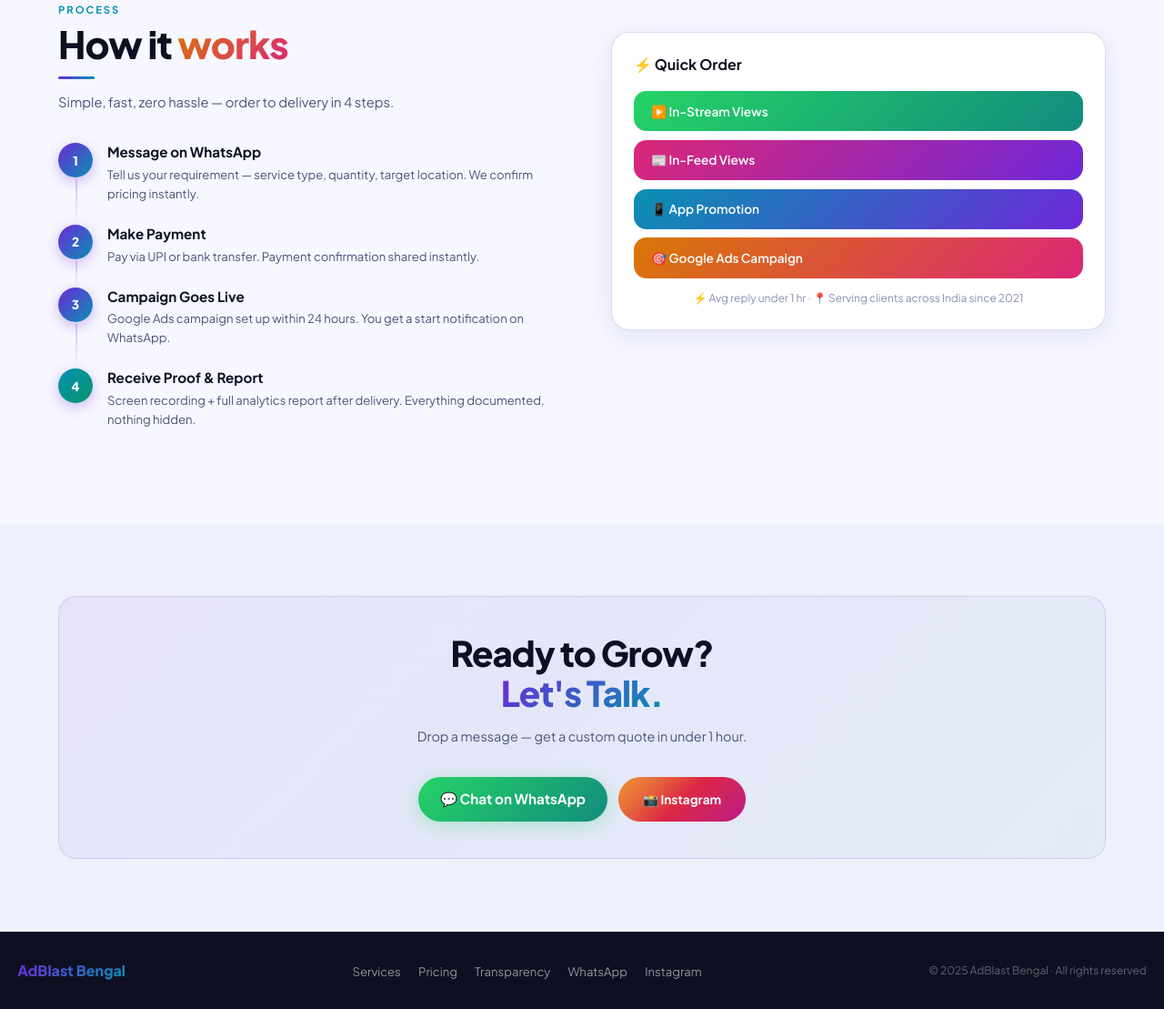
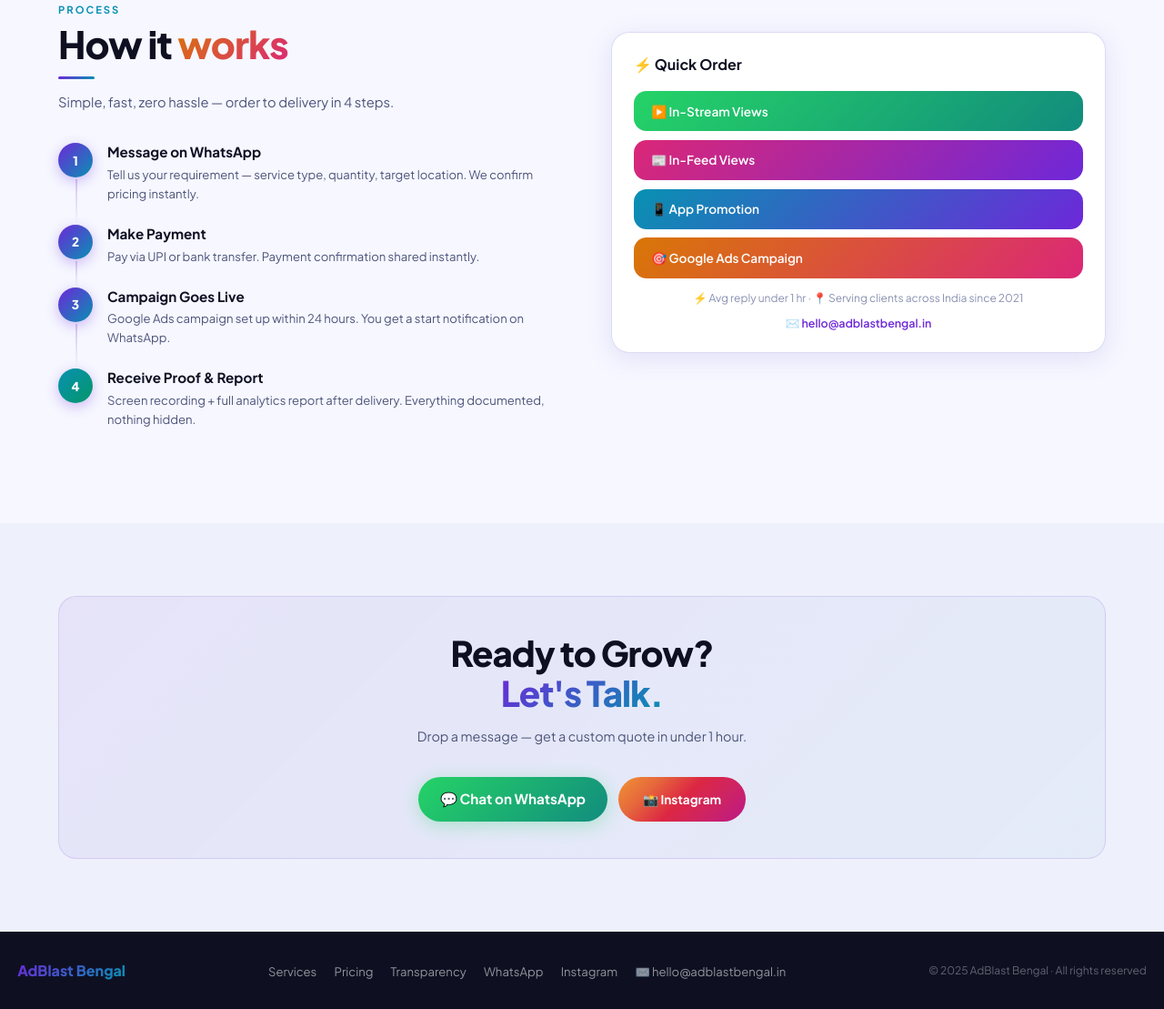
Before and after one commit to BISWAJIT5124/AdBlastBengal, a plain HTML site: page index.html in a window 1280 px wide. Shown: the part 4107-5216 px from the top of the page at 91% size. Drawn offline with Linux system fonts and the light colour scheme.

Commit message:
Add email link to contact section in index.html

```diff
--- a/index.html
+++ b/index.html
@@ -529,6 +529,7 @@
       <a href="https://wa.me/919547803436?text=Hi%2C%20I%20want%20App%20Promotion%20via%20Google%20UAC!" class="qo-btn qo-app" target="_blank">📱 App Promotion</a>
       <a href="https://wa.me/919547803436?text=Hi%2C%20I%20want%20Google%20Ads%20at%20discounted%20rates!" class="qo-btn qo-gad" target="_blank">🎯 Google Ads Campaign</a>
       <p class="qo-hint">⚡ Avg reply under 1 hr · 📍 Serving clients across India since 2021</p>
+      <a href="mailto:hello@adblastbengal.in" style="display:block;text-align:center;margin-top:.6rem;font-size:.78rem;color:var(--c1);font-weight:600;text-decoration:none;">✉️ hello@adblastbengal.in</a>
     </div>
   </div>
 </section>
@@ -554,6 +555,7 @@
     <li><a href="#proof">Transparency</a></li>
     <li><a href="https://wa.me/919547803436" target="_blank">WhatsApp</a></li>
     <li><a href="https://wa.me/919547803436" target="_blank">Instagram</a></li>
+    <li><a href="mailto:hello@adblastbengal.in">✉️ hello@adblastbengal.in</a></li>
   </ul>
   <div class="foot-copy">© 2025 AdBlast Bengal · All rights reserved</div>
 </footer>
```
